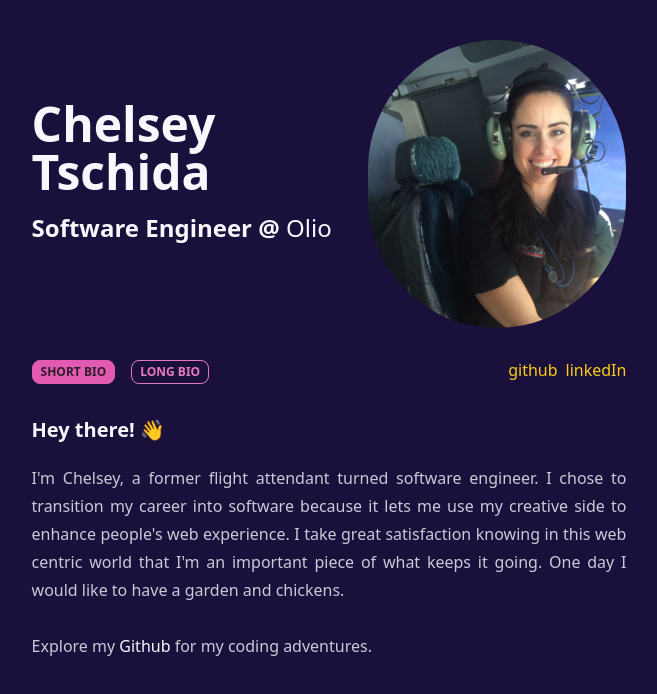
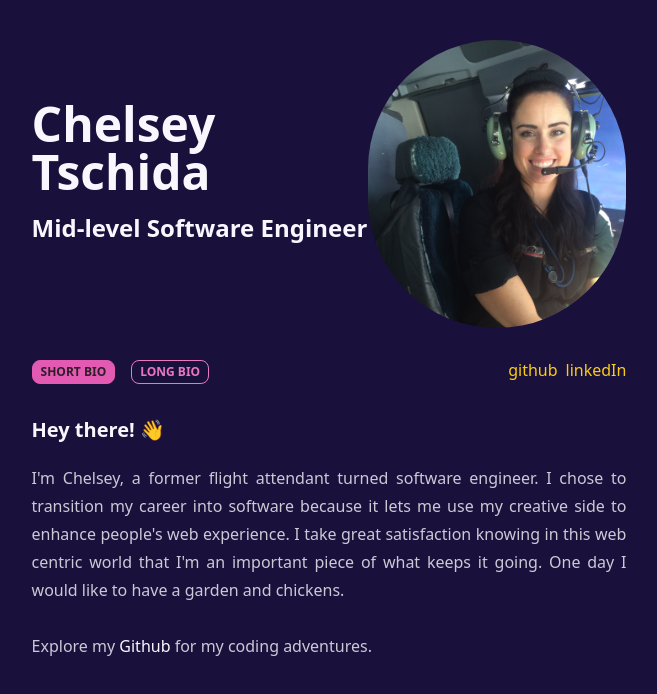
Before and after one commit to CLTsolutions/portfolio_v3, a Next.js app: page / in a window 1280 px wide. Shown: the top 694 px of the page, without its empty margins (311-968 px from the left). Built offline with nearby package versions, Linux system fonts and the light colour scheme.

Commit message:
feat: rm company text
-

```diff
--- a/app/about-me.jsx
+++ b/app/about-me.jsx
@@ -36,7 +36,7 @@ export default function AboutMe() {
       <header className="flex flex-col flex-wrap items-center justify-center md:flex-nowrap lg:flex-row">
         <div className="flex flex-col justify-center">
           <h1 className="mb-0 sm:text-3xl md:text-5xl">Chelsey Tschida</h1>
-          <h2 className="mt-4">Software Engineer @ {companyText}</h2>
+          <h2 className="mt-4">Mid-level Software Engineer</h2>
         </div>
         <div className="h-72 w-72 flex-wrap overflow-hidden rounded-full">
           <Image
--- a/app/data/text.js
+++ b/app/data/text.js
@@ -1,12 +1,10 @@
 export const companyText = (
   <a
-    href="https://olio.health"
+    href=""
     target="_blank"
     rel="noreferrer"
     className="no-underline hover:link-accent hover:no-underline"
-  >
-    Olio
-  </a>
+  ></a>
 );
 
 export const introText = (
```
